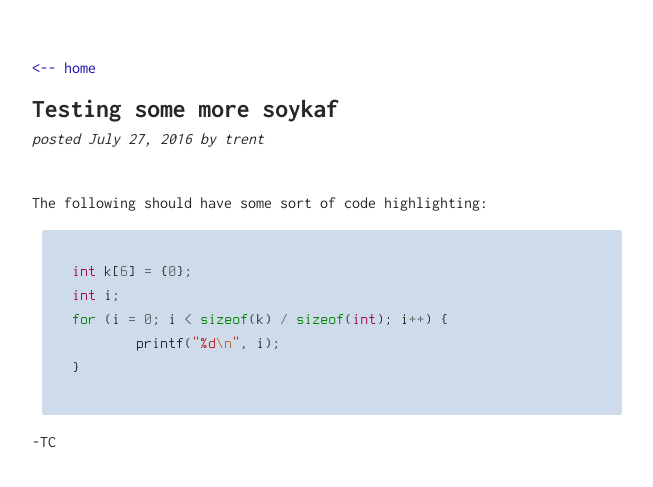
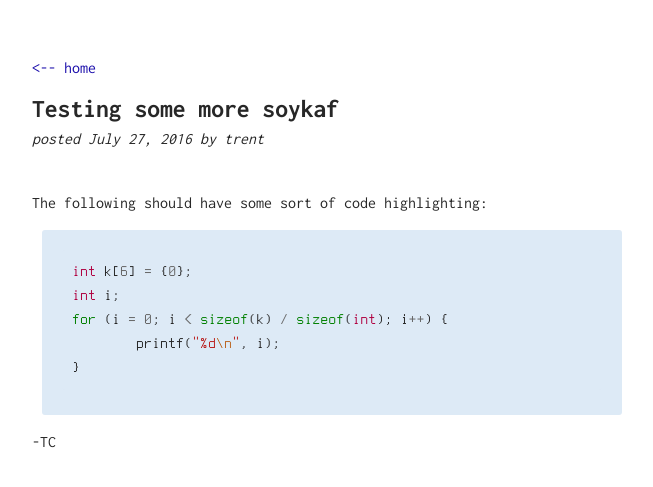
Before and after one commit to blackdoor/blog, a Jekyll site: the page built from _posts/2016-7-27-testing.md, in a window 1280 px wide. Shown: the top 487 px of the page, without its empty margins (308-961 px from the left). Built offline with Jekyll 4.4.1, drawn with Linux system fonts in a browser that asks for light colours.

Commit message:
fixed inline code backgrounds

```diff
--- a/_sass/_config.scss
+++ b/_sass/_config.scss
@@ -1,7 +1,7 @@
 // COLORS
 $color-black: #272727;
 $color-white: #FFFFFF;
-$color-grey: #EEEEEE;
+$color-grey: #DDEAF6;
 $color-link: #1A0DAB;
 $color-code: #0000FF;
 $color-hire-white: #FEFEFE;
--- a/assets/css/default.css
+++ b/assets/css/default.css
@@ -1,4 +1,3 @@
-.highlight {background-color: #CDDBEA }
 .highlight .hll { background-color: #ffffcc }
 .highlight .c { color: #408080; font-style: italic } /* Comment */
 .highlight .err { border: 1px solid #FF0000 } /* Error */
--- a/assets/css/main.scss
+++ b/assets/css/main.scss
@@ -176,6 +176,7 @@
 			font-family: "Terminus", Terminus, monospace;
             font-size: 1.0em;
             border-radius: 3px;
+            background: $color-grey;
         }
         .highlight {
             margin: 10px;
@@ -184,6 +185,7 @@
             padding: 10px;
             line-height: 1.5;
             border-radius: 3px;
+            background: $color-grey;
             code {
                 padding:0px;
                 background: none;
```
